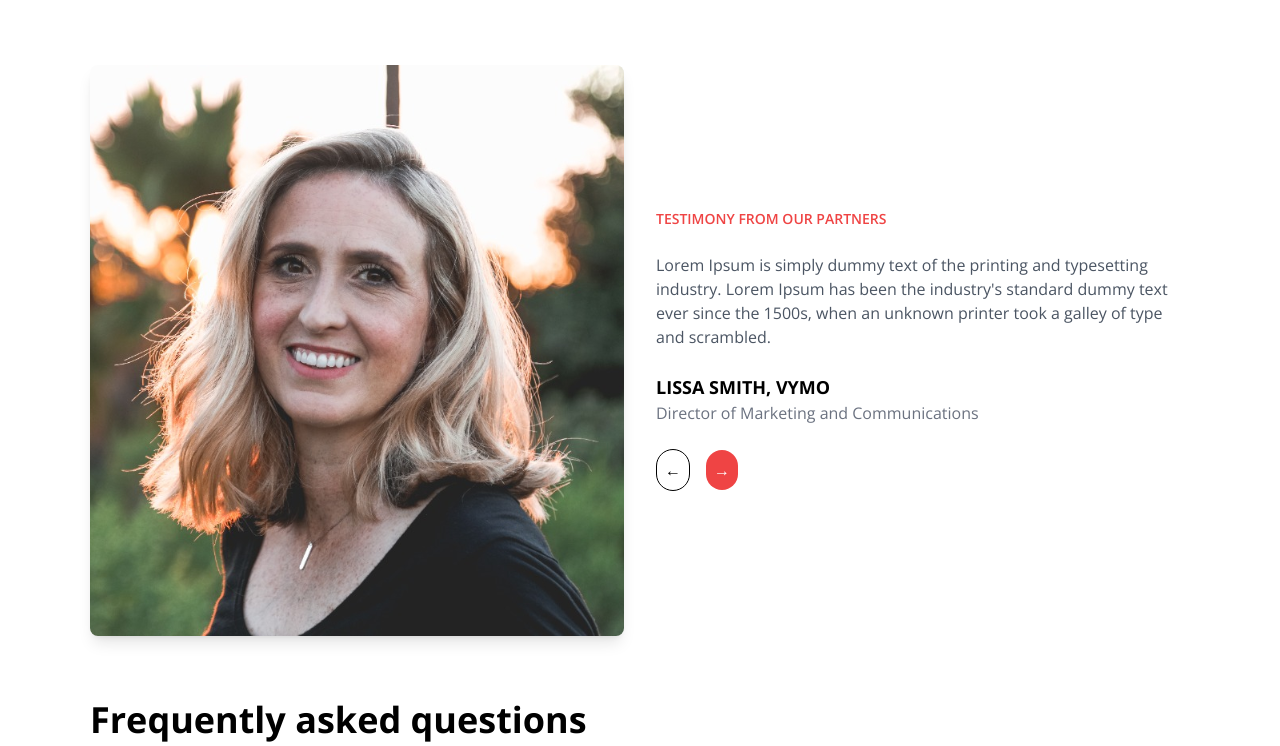
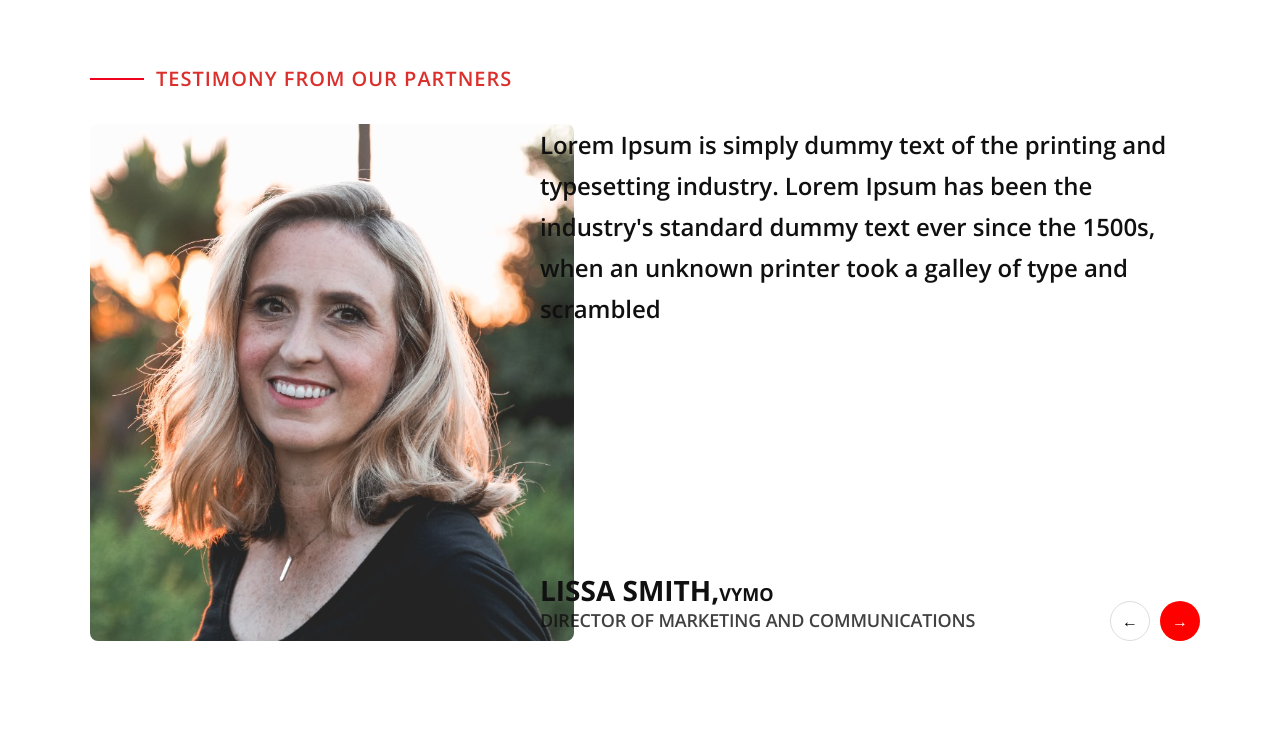
Before and after one commit to GoreSawata27/brucira-test, a React (Create React App) app: page / in a window 1280 px wide. Shown: the part 1980-2726 px from the top of the page. Built offline with nearby package versions, Linux system fonts and the light colour scheme; a web font is replaced by a local one.

Commit message:
implemented carousel section

```diff
--- a/src/Components/FAQSection.js
+++ b/src/Components/FAQSection.js
@@ -7,25 +7,28 @@ export default function FAQSection() {
     setActiveFAQ(activeFAQ === index ? null : index);
   };
 
-  return (
-    <section>
-      <h2 className="mb-8 text-4xl font-bold">Frequently asked questions</h2>
-
-      <div className="space-y-4">
-        {[
+  const arr = [
     "How do I sign up?",
     "What information do I need to provide during the sign-up process?",
     "Is my information secure during the sign-up process?",
     "Who can apply?",
     "What are the terms and conditions for the collaboration?",
     "What is the minimum duration of the contract?",
-        ].map((faq, index) => (
+  ];
+
+  return (
+    <section>
+      <div className="FAQ-Section">
+        <h2>Frequently asked questions</h2>
+
+        <div className="space-y-4">
+          {arr.map((faq, index) => (
             <div key={index} className="py-4 border-b">
               <button
                 onClick={() => toggleFAQ(index)}
                 className="flex items-center justify-between w-full text-left"
               >
-              <span className="text-lg">{faq}</span>
+                <span className="fqa-question">{faq}</span>
                 <span>{activeFAQ === index ? "−" : "+"}</span>
               </button>
               {activeFAQ === index && (
@@ -37,6 +40,7 @@ export default function FAQSection() {
             </div>
           ))}
         </div>
+      </div>
     </section>
   );
 }
--- a/src/Components/TestimonialSection.js
+++ b/src/Components/TestimonialSection.js
@@ -1,43 +1,78 @@
-import React from "react";
+import React, { useState } from "react";
 import partnersOne from "../assets/unsplash__H6wpor9mjs.svg";
+import partnersTwo from "../assets/Expertise/Mask group.svg";
 
-export default function TestimonialSection() {
+const Gallery = () => {
+  const [index, setIndex] = useState(0);
+
+  const frames = [
+    {
+      title: "LISSA SMITH",
+      role: "DIRECTOR OF MARKETING AND COMMUNICATIONS",
+      company: "VYMO",
+      image: partnersOne,
+      description:
+        "Lorem Ipsum is simply dummy text of the printing and  typesetting industry. Lorem Ipsum has been the industry's standard dummy  text ever since the 1500s, when an unknown printer took a galley of  type and scrambled",
+    },
+    {
+      title: "JOHN DOE",
+      role: "CEO",
+      company: "Tech Corp",
+      image: partnersTwo,
+      description:
+        "Typesetting industry. Lorem Ipsum has been the industry's standard dummy  text ever since the 1500s, when an unknown printer took a galley of  type and scrambled Lorem Ipsum is simply dummy text of the printing",
+    },
+    {
+      title: "LISSA SMITH",
+      role: "DIRECTOR OF MARKETING AND COMMUNICATIONS",
+      company: "VYMO",
+      image: partnersOne,
+      description:
+        "Lorem Ipsum is simply dummy text of the printing and  typesetting industry. Lorem Ipsum has been the industry's standard dummy  text ever since the 1500s, when an unknown printer took a galley of  type and scrambled",
+    },
+  ];
+
+  const next = () => {
+    if (index < frames.length - 1) setIndex(index + 1);
+  };
+
+  const prev = () => {
+    if (index > 0) setIndex(index - 1);
+  };
+
   return (
     <section>
-      <div className="grid items-center grid-cols-1 gap-8 mb-16 md:grid-cols-2">
-        <div className="flex justify-center">
-          <img
-            src={partnersOne}
-            alt="Lissa Smith"
-            className="object-cover w-full h-full rounded-lg shadow-lg"
-          />
+      <div className="flex items-center gap-3 mb-8 ">
+        <div className="testimony-hr"></div>
+        <div className="testimony">TESTIMONY FROM OUR PARTNERS</div>
+      </div>
+      <div className="gallery-container">
+        <div className="image-container">
+          <img src={frames[index].image} alt={frames[index].title} />
         </div>
-
-        <div className="flex flex-col justify-center space-y-6">
-          <h3 className="text-sm font-semibold text-red-500 uppercase">
-            Testimony from our partners
-          </h3>
-          <p className="text-gray-600">
-            Lorem Ipsum is simply dummy text of the printing and typesetting
-            industry. Lorem Ipsum has been the industry's standard dummy text
-            ever since the 1500s, when an unknown printer took a galley of type
-            and scrambled.
-          </p>
-          <div>
-            <h4 className="text-lg font-bold">LISSA SMITH, VYMO</h4>
-            <p className="text-gray-500">
-              Director of Marketing and Communications
-            </p>
-          </div>
-
-          <div className="flex items-center space-x-4">
-            <button className="p-2 border border-black rounded-full">←</button>
-            <button className="p-2 text-white bg-red-500 rounded-full">
-              →
-            </button>
+        <div className="text-container">
+          <div className="frame-description">{frames[index].description}</div>
+          <div className="flex items-end justify-between ">
+            <div className="frame-role">
+              <div className="frame-title">
+                {frames[index].title},
+                <span className="frame-company">{frames[index].company}</span>
+              </div>
+              <div className="frame-role-title">{frames[index].role}</div>
+            </div>
+            <div className="button-container">
+              <button className="prev" onClick={prev}>
+                ←
+              </button>
+              <button className="next" onClick={next}>
+                →
+              </button>
+            </div>
           </div>
         </div>
       </div>
     </section>
   );
-}
+};
+
+export default Gallery;
--- /dev/null
+++ b/src/scss/Components/_fqaSection.scss
@@ -0,0 +1,27 @@
+.FAQ-Section {
+  display: grid;
+  grid-template-columns: 40% 60%;
+  gap: 10px;
+  max-width: 100%;
+  margin-bottom: 100px;
+
+  h2 {
+    font-family: var(--font-style-Everett);
+    font-size: 52px;
+    font-weight: 600;
+    line-height: 54px;
+    letter-spacing: -0.04em;
+    text-align: left;
+    color: #111010;
+  }
+
+  .fqa-question {
+    font-family: Open Sans;
+    font-size: 18px;
+    font-weight: 400;
+    line-height: 18px;
+    letter-spacing: -0.006em;
+    text-align: left;
+    color: #111010;
+  }
+}
--- /dev/null
+++ b/src/scss/Components/_testimonial.scss
@@ -0,0 +1,111 @@
+.testimony {
+  font-family: Open Sans;
+  font-size: 20px;
+  font-weight: 600;
+  line-height: 27.24px;
+  letter-spacing: 0.05em;
+  text-align: left;
+  color: #db2f2c;
+}
+.testimony-hr {
+  width: 54px;
+  height: 1px;
+  border: 1px solid #ef001c;
+}
+.gallery-container {
+  display: grid;
+  grid-template-columns: 40% 60%;
+  gap: 10px;
+  max-width: 100%;
+  align-items: center;
+  margin-bottom: 100px;
+}
+
+.image-container {
+  width: 484px;
+  height: 517px;
+}
+
+.image-container img {
+  width: 100%;
+  height: 100%;
+  object-fit: cover;
+  border-radius: 8px;
+}
+
+.text-container {
+  display: flex;
+  flex-direction: column;
+  justify-content: space-between;
+  height: 100%;
+}
+
+.frame-description {
+  width: 634px;
+  height: 205px;
+  font-family: Open Sans;
+  font-size: 24px;
+  font-weight: 600;
+  line-height: 41px;
+  letter-spacing: -0.003em;
+  text-align: left;
+  color: #111010;
+  flex: 1;
+}
+
+.frame-role {
+  font-size: 18px;
+  font-weight: bold;
+  margin-bottom: 8px;
+}
+
+.frame-title {
+  font-family: Open Sans;
+  font-size: 28px;
+  font-weight: 700;
+  line-height: 32px;
+  text-align: left;
+  color: #111010;
+}
+.frame-company {
+  font-family: Open Sans;
+  font-size: 18px;
+  font-weight: 700;
+  line-height: 26px;
+  text-align: left;
+}
+.frame-role-title {
+  font-family: Open Sans;
+  font-size: 18px;
+  font-weight: 600;
+  line-height: 26px;
+  letter-spacing: -0.01em;
+  text-align: left;
+  color: #111010cc;
+}
+
+.button-container {
+  display: flex;
+  gap: 10px;
+  margin-top: 16px;
+}
+
+button.prev,
+button.next {
+  border-radius: 50%;
+  width: 40px;
+  height: 40px;
+  border: none;
+  cursor: pointer;
+}
+
+button.prev {
+  background-color: #fff;
+  color: #000;
+  border: 1px solid #ddd;
+}
+
+button.next {
+  background-color: red;
+  color: #fff;
+}
--- a/src/scss/style.scss
+++ b/src/scss/style.scss
@@ -9,3 +9,5 @@
 @import "./Components/movingLogos.scss";
 @import "./Components/expertise.scss";
 @import "./Components/statsSection.scss";
+@import "./Components/testimonial.scss";
+@import "./Components/fqaSection.scss";
```
Lines whose indentation alone changed are shown as unchanged.
